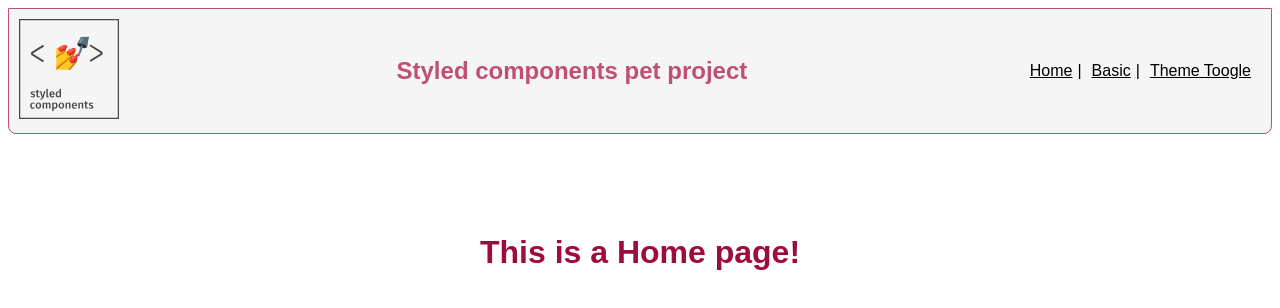
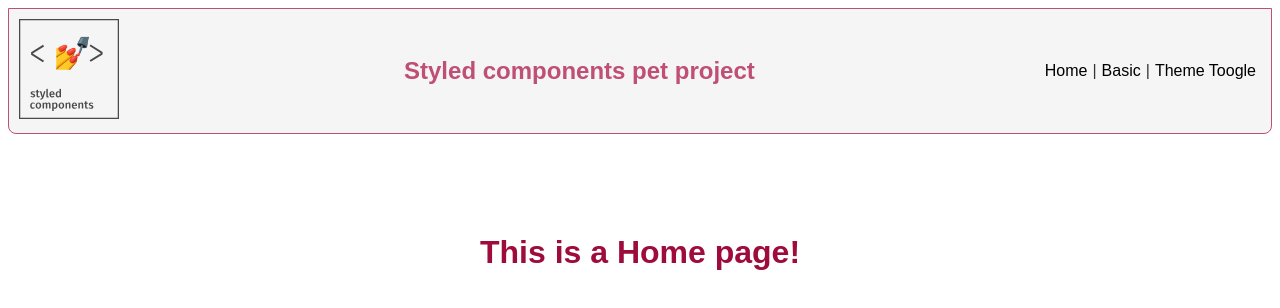
Before and after one commit to Alozi/styled-components, a React (Vite) app: page / in a window 1280 px wide. Shown: the top 308 px of the page. Built offline with nearby package versions, Linux system fonts and the light colour scheme.

Commit message:
Change header component

```diff
--- a/src/components/Header.jsx
+++ b/src/components/Header.jsx
@@ -26,18 +26,7 @@ const StyledLink = styled(Link)`
   font-size: 1em;
   display: inline-block;
   margin: 0 5px;
-
-  &:after {
-    content: "|";
-    margin-left: 5px;
-  }
-
-  &:last-child {
-    &:after {
-      content: "";
-      margin-left: 5px;
-    }
-  }
+  text-decoration: none;
 
   &:hover {
     color: #bf4f74;
@@ -59,7 +48,9 @@ export default function Header() {
       <Title>Styled components pet project</Title>
       <nav>
         <StyledLink to="/">Home</StyledLink>
+        <span>|</span>
         <StyledLink to="/basic">Basic</StyledLink>
+        <span>|</span>
         <StyledLink to="/theme-toogle">Theme Toogle</StyledLink>
       </nav>
     </CustomHeader>
```
